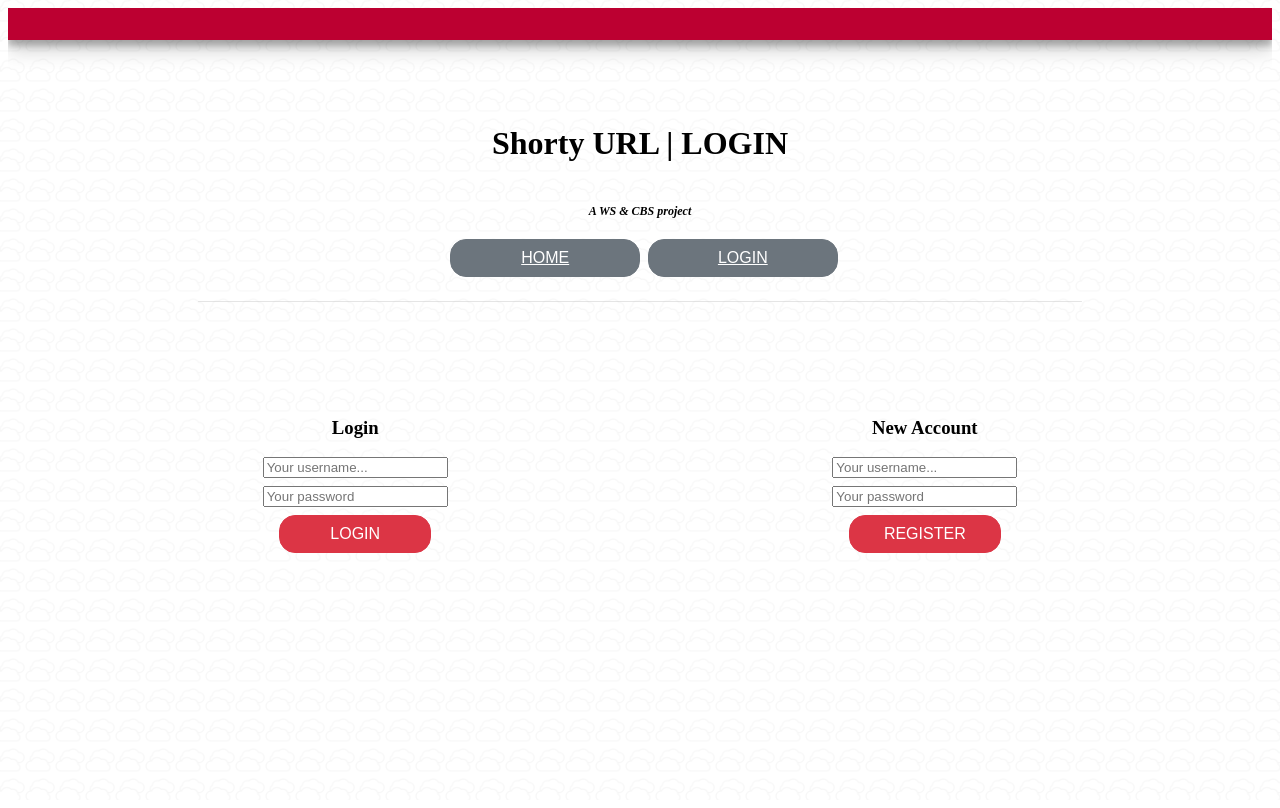
After one commit to Web-Services-and-Cloud-Based-Systems-G9/assignment-1, a Flask app: page /login in a window 1280 px wide. The commit adds this page. Run offline with Flask 2, Linux system fonts and the light colour scheme; some libraries are stand-ins or nearby versions.

Commit message:
Login service

```diff
--- a/ShortyURL.py
+++ b/ShortyURL.py
@@ -1,9 +1,13 @@
-from flask import Flask, request, redirect, render_template
+from flask import Flask, request, redirect, render_template, g
 import validators
 import os
+import jwt
+import newrelic
 
 APP_ROOT = os.path.dirname(os.path.abspath(__file__))   # refers to application_top
 APP_STATIC = os.path.join(APP_ROOT, 'static')
+
+SECRET = "DABESTTEAM"
 
 app = Flask('ShortyURL')
 
@@ -12,18 +16,28 @@ URLs = {
 }
 IDS_COUNTER = 0
 
+CLOSED_ENDPOINTS = ['update_one_url', 'delete_one_url', 'create_url', 'get_urls', 'delete_url']
+
 
 @app.route('/home', methods=['GET'])
 def home():
     return render_template('home.html')
 
 
+@app.route('/login', methods=['GET'])
+def login():
+    return render_template('login.html')
+
+
 @app.route('/<id>', methods=['GET'])
-def get_one_url(id):
+def get_one_url(id): # missing
     try:
-        print(URLs.items())
-        if id in URLs:
-            return redirect(URLs[id], 302)
+        all_urls = {}
+        for username in URLs:
+            all_urls.update(URLs[username])
+        print(all_urls.items())
+        if id in all_urls:
+            return redirect(all_urls[id], 302)
         else:
             return f'Not found', 404
     except Exception as e:
@@ -34,12 +48,13 @@ def get_one_url(id):
 @app.route('/<id>', methods=['PUT'])
 def update_one_url(id):
     try:
-        if id not in URLs:
+        username = g.username
+        if username not in URLs or id not in URLs[username]:
             return f'not found', 404
         else:
             # check url if correct
             if validators.url(request.form.get('url')):
-                URLs[id] = request.form.get('url')
+                URLs[username][id] = request.form.get('url')
             else:
                 return f'url error', 400
             return f'Success', 200
@@ -51,10 +66,11 @@ def update_one_url(id):
 @app.route('/<id>', methods=['DELETE'])
 def delete_one_url(id):
     try:
-        if id not in URLs:
+        username = g.username
+        if username not in URLs or id not in URLs[username]:
             return f'not found', 404
         else:
-            URLs.pop(id)
+            URLs[username].pop(id)
             return f'Success', 204
     except Exception as e:
         print(e)
@@ -63,13 +79,16 @@ def delete_one_url(id):
 
 @app.route('/', methods=['POST'])
 def create_url():
-    global IDS_COUNTER
-    url = request.form.get('url')
     # check for URL correctness
     try:
+        global IDS_COUNTER
+        url = request.form.get('url')
+        username = g.username
         if validators.url(url):
             # shorten the URL
-            URLs["{}".format(IDS_COUNTER)] = url
+            if username not in URLs:
+                URLs[username] = {}
+            URLs[username]["{}".format(IDS_COUNTER)] = url
             print(URLs)
             IDS_COUNTER += 1
             return "{id}".format(id=IDS_COUNTER - 1), 201
@@ -83,7 +102,11 @@ def create_url():
 @app.route('/', methods=['GET'])
 def get_urls():
     try:
-        return URLs, 200
+        username = g.username
+        print(username)
+        if username not in URLs:
+            return {}, 200
+        return URLs[username], 200
     except Exception as e:
         print(e)
         return f'Unexpected Error', 500
@@ -93,12 +116,13 @@ def get_urls():
 def delete_url():
     # check for URL correctness
     try:
+        username = g.username
         # Delete all key and url pairs in the dictionary
         # if it's not empty
-        if bool(URLs):
-            URLs.clear()
-            global IDS_COUNTER
-            IDS_COUNTER = 0
+        if username not in URLs:
+            return f'Dict is already empty', 404
+        if bool(URLs[username]):
+            URLs[username].clear()
             return f'all items(key, url) in the dict has been removed', 200
         else:
             return f'Dict is already empty', 404
@@ -107,10 +131,35 @@ def delete_url():
         return f'Unexpected Error', 500
 
 
+@app.before_request
+def authentication_middleware():
+    if request.endpoint not in CLOSED_ENDPOINTS:  # Methods without AUTH
+        return None
+    tmp_jwt = request.headers.get('x-access-token')
+    print(tmp_jwt)
+    if tmp_jwt is None or tmp_jwt == '':
+        return 'Forbidden', 403
+    try:
+        jwt_data = jwt.decode(tmp_jwt, SECRET, algorithms=["HS256"])
+        username = jwt_data['username']
+        g.username = username
+    except Exception as e:
+        print(e)
+        return 'Forbidden', 403
+
+
+@app.after_request
+def add_header(response):
+    response.headers['Access-Control-Allow-Origin'] = '*'
+    return response
+
+
 if __name__ == "__main__":
     from waitress import serve
-    debug = False
+    debug = True
     if debug:
-        app.run(debug=True)
+        app.run(debug=True, port=8080)
     else:
         serve(app, host="0.0.0.0", port=8080)
+
+#NEW_RELIC_CONFIG_FILE=newrelic.ini newrelic-admin run-program python3 ShortyURL.py
--- a/requirements.txt
+++ b/requirements.txt
@@ -2,3 +2,5 @@ validators~=0.18.2
 Flask~=2.1.1
 gunicorn==20.1.0
 waitress~=2.1.1
+PyJWT~=2.3.0
+newrelic~=7.10.0.175
--- a/static/css/index.css
+++ b/static/css/index.css
@@ -2,6 +2,31 @@ html, body{
     min-height: 100% !important;
     overflow: auto;
     height: 100% !important;
+}
+
+.login-link{
+    margin-bottom: 8px;
+}
+
+.login-container{
+    display: flex;
+    flex-direction: row;
+    justify-content: center;
+    align-items: center;
+    width: 100%;
+}
+
+.login-form-container{
+    display: flex;
+    flex-direction: column;
+    width: 40%;
+    padding: 32px;
+    justify-content:center;
+    align-items: center;
+}
+
+.login-form-container input{
+    margin-bottom: 8px;
 }
 
 .header-bar{
@@ -10,12 +35,6 @@ html, body{
     background-color: #bc0031;
     margin-bottom: 64px;
     box-shadow: 0 10px 20px rgba(0,0,0,0.19), 0 6px 6px rgba(0,0,0,0.23);
-}
-
-.my-btn-danger {
-    color: #fff;
-    background-color: #dc3545;
-    border-color: #dc3545;
 }
 
 #new-url{
@@ -62,10 +81,36 @@ html, body{
     transition: color .15s ease-in-out,background-color .15s ease-in-out,border-color .15s ease-in-out,box-shadow .15s ease-in-out;
 }
 
+.my-btn-danger {
+    color: #fff;
+    background-color: #dc3545;
+    border-color: #dc3545;
+}
+
 .my-btn-danger:hover {
     color: #fff;
     background-color: #c82333;
     border-color: #bd2130;
+}
+
+.menu-bar{
+    display: flex;
+    flex-direction: row;
+    width: 50%;
+    justify-content: center;
+}
+
+.my-btn-menu {
+    color: #fff;
+    margin-left: 8px;
+    background-color: #6c757d;
+    border-color: #6c757d;
+}
+
+.my-btn-menu:hover {
+    color: #fff;
+    background-color: #5a6268;
+    border-color: #545b62;
 }
 
 .separator{
--- /dev/null
+++ b/static/js/login.js
@@ -0,0 +1,67 @@
+
+$(document).ready(function(){
+
+    $('#login-btn').click(() => {
+        let username = $('#username').val();
+        let password = $('#password').val();
+        $('#extra-message-login').empty();
+        $.ajax('http://127.0.0.1:8081/users/login', {
+            type: 'POST',
+            data: { username, password },
+            statusCode: {
+                200: (res) => {
+                    $('#username').val('');
+                    $('#password').val('');
+                    $('#extra-message-login').empty();
+                    localStorage.setItem('access_token', res);
+                    window.location.href = "/home";
+                },
+                403: () => {
+                    $('#extra-message-login').append(`
+                       Username or password are wrong
+                    `);
+                },
+                500: () => {
+                    $('#extra-message-login').append(`
+                       'Unknown error'
+                    `);
+                }
+            }
+        });
+
+    });
+
+    $('#create-account').click(() => {
+        let username = $('#new-username').val();
+        let password = $('#new-password').val();
+        $('#extra-message-register').empty();
+        $.ajax('http://127.0.0.1:8081/users', {
+            type: 'POST',
+            data: { username, password },
+            statusCode: {
+                200: (res) => {
+                    $('#new-username').val('');
+                    $('#new-password').val('');
+                    $('#extra-message-register').append(`
+                       Account created successfully!
+                    `);
+                },
+                400: () => {
+                    $('#extra-message-register').append(`
+                       You did not send one of the parameters
+                    `);
+                },
+                409: () => {
+                    $('#extra-message-register').append(`
+                       An user already exists
+                    `);
+                },
+                500: () => {
+                    $('#extra-message-register').append(`
+                       'Unknown error'
+                    `);
+                }
+            }
+        });
+    });
+});
--- a/templates/footer.html
+++ b/templates/footer.html
@@ -6,4 +6,3 @@
 <script src="https://code.jquery.com/ui/1.12.1/jquery-ui.js"></script>
 <script src="https://unpkg.com/popper.js@1.12.6/dist/umd/popper.js" integrity="sha384-fA23ZRQ3G/J53mElWqVJEGJzU0sTs+SvzG8fXVWP+kJQ1lwFAOkcUOysnlKJC33U" crossorigin="anonymous"></script>
 <script src="https://unpkg.com/bootstrap-material-design@4.1.1/dist/js/bootstrap-material-design.js" integrity="sha384-CauSuKpEqAFajSpkdjv3z9t8E7RlpJ1UP0lKM/+NdtSarroVKu069AlsRPKkFBz9" crossorigin="anonymous"></script>
-<script src="/static/js/index.js"></script>
--- /dev/null
+++ b/templates/login.html
@@ -0,0 +1,37 @@
+<!doctype html>
+<html style="overflow-x: hidden">
+    {% include "header.html" %}
+    <body class="hm-index-body text-center" style="overflow-x: hidden">
+        <div class="header-bar"></div>
+        <div class="main-container">
+            <h1> Shorty URL | LOGIN </h1>
+            <h5 style="font-style: italic; font-size: 12px"> A WS & CBS project </h5>
+            <div class="menu-bar">
+                <button type="button" class="my-btn my-btn-menu login-link"><a href="/home" style="color: white"> HOME </a></button>
+                <button type="button" class="my-btn my-btn-menu login-link"><a href="/login" style="color: white"> LOGIN </a></button>
+            </div>
+
+            <div class="separator" style="margin-bottom: 64px"></div>
+            <div class="login-container">
+                <div class="login-form-container">
+                    <h3> Login </h3>
+                    <input type="text" id="username" placeholder="Your username...">
+                    <input type="password" id="password" placeholder="Your password">
+                    <button type="button" id="login-btn" class="my-btn my-btn-danger"> LOGIN </button>
+                    <div id="extra-message-login" style="font-style: italic; font-size: 12px; color: #c49b1f; margin-top: 8px;"></div>
+                </div>
+                <div class="login-form-container">
+                    <h3> New Account </h3>
+                    <input type="text" id="new-username" placeholder="Your username...">
+                    <input type="password" id="new-password" placeholder="Your password">
+                    <button type="button" id="create-account" class="my-btn my-btn-danger"> REGISTER </button>
+                    <div id="extra-message-register" style="font-style: italic; font-size: 12px; color: #c49b1f; margin-top: 8px;"></div>
+                </div>
+            </div>
+
+        </div>
+
+    {% include "footer.html" %}
+    <script src="/static/js/login.js"></script>
+    </body>
+</html>
```
Also changed, not shown: newrelic.ini (added, +210 -0 lines), static/js/index.js (+40 -0 lines), templates/home.html (+7 -1 lines).
